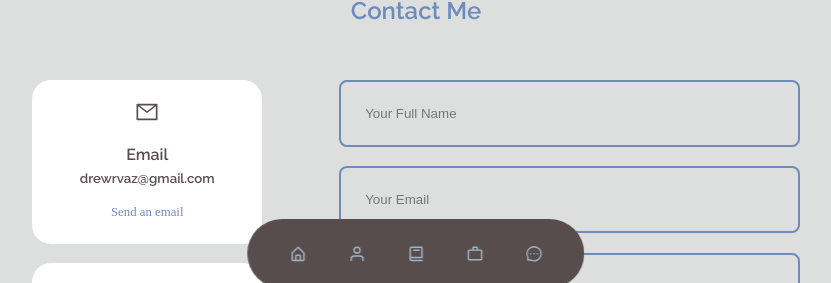
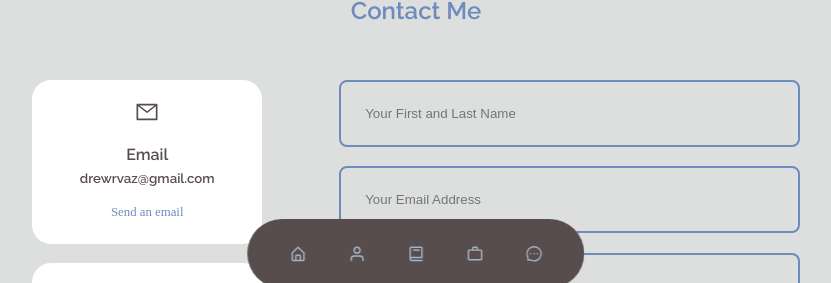
Before and after one commit to drewrvaz/My-New-React-Portfolio, a React (Create React App) app: page /contact in a window 1280 px wide. Shown: the part 480-763 px from the top of the page, without its empty margins (224-1055 px from the left). Built offline with nearby package versions, Linux system fonts and the light colour scheme; a web font is replaced by a local one.

Commit message:
Got the contact page working, so site visitors can send me a message using the contact form

```diff
--- a/src/components/contact/index.js
+++ b/src/components/contact/index.js
@@ -12,12 +12,13 @@ const Contact = () => {
   const sendEmail = (e) => {
     e.preventDefault();
 
-    emailjs.sendForm('service_88klor9', 'service_88klor9', form.current, 'service_88klor9')
+    emailjs.sendForm('service_88klor9', 'template_wdekmws', form.current, 'xA2yegEkTaxnoOpZI')
       .then((result) => {
           console.log(result.text);
       }, (error) => {
           console.log(error.text);
       });
+    e.target.reset();
   }
 
   return (
@@ -43,9 +44,9 @@ const Contact = () => {
             </article>
           </div>
           {/*END OF CONTACT OPTIONS*/}
-          <form ref={form} onScumbit={sendEmail}>
-            <input type='text' name='name' placeholder='Your Full Name' required/>
-            <input type='email' name='email' placeholder='Your Email' required/>
+          <form ref={form} onSubmit={sendEmail}>
+            <input type='text' name='name' placeholder='Your First and Last Name' required/>
+            <input type='email' name='email' placeholder='Your Email Address' required/>
             <textarea name='message' rows='5' placeholder='Your Message' required></textarea>
             <button type='submit' className='btn btn-primary'>Send Message</button>
           </form>
```
